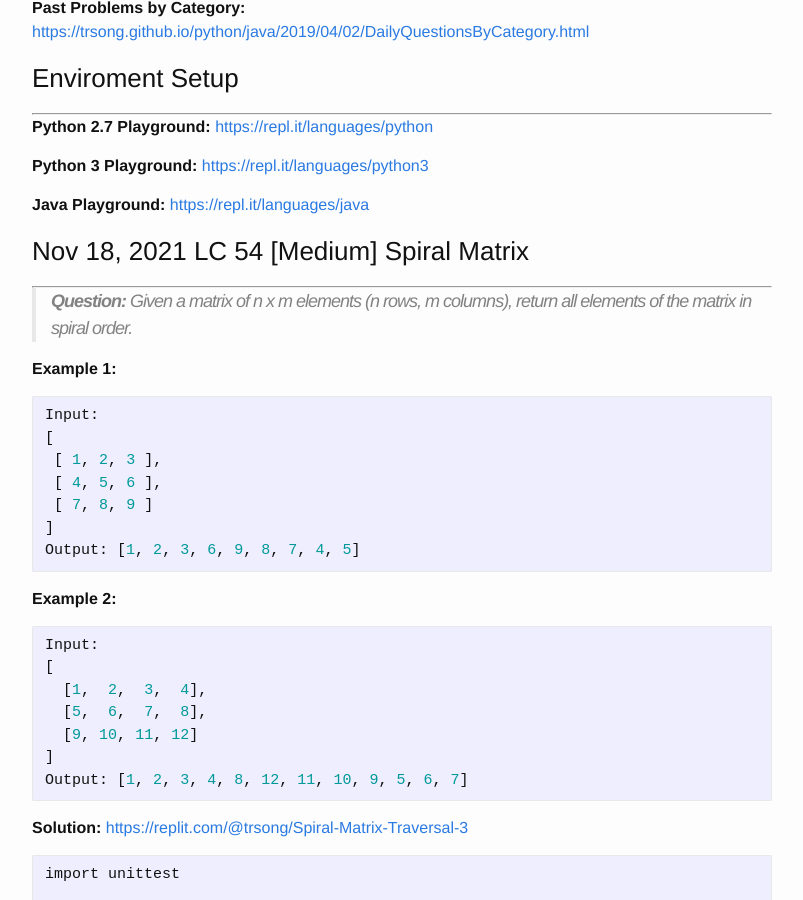
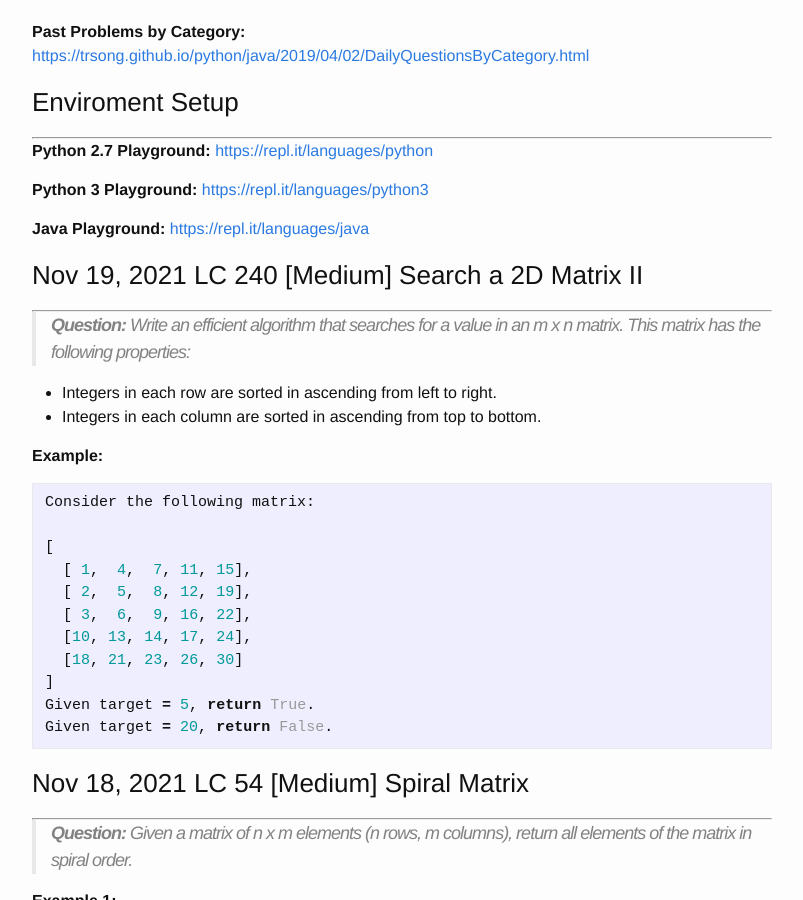
Before and after one commit to trsong/trsong.github.io, a Jekyll site: the page built from _posts/2021-11-01-DailyQuestionsNov.md, in a window 1280 px wide and 900 px high, scrolled down 762 px. Shown: the whole window, without its empty margins (238-1041 px from the left). Built offline with Jekyll 4.4.1, drawn with Linux system fonts in a browser that asks for light colours; some of the changed text lies outside the part shown.

Commit message:
Add Nov 19 question

````diff
--- a/_posts/2021-11-01-DailyQuestionsNov.md
+++ b/_posts/2021-11-01-DailyQuestionsNov.md
@@ -20,6 +20,31 @@ categories: Python/Java
 
 **Java Playground:** [https://repl.it/languages/java](https://repl.it/languages/java)
 
+
+
+
+### Nov 19, 2021 LC 240 \[Medium\] Search a 2D Matrix II
+---
+> **Question:** Write an efficient algorithm that searches for a value in an m x n matrix. This matrix has the following properties:
+
+- Integers in each row are sorted in ascending from left to right.
+- Integers in each column are sorted in ascending from top to bottom.
+
+**Example:**
+
+```py
+Consider the following matrix:
+
+[
+  [ 1,  4,  7, 11, 15],
+  [ 2,  5,  8, 12, 19],
+  [ 3,  6,  9, 16, 22],
+  [10, 13, 14, 17, 24],
+  [18, 21, 23, 26, 30]
+]
+Given target = 5, return True.
+Given target = 20, return False.
+```
 
 
 ### Nov 18, 2021 LC 54 \[Medium\] Spiral Matrix
````
